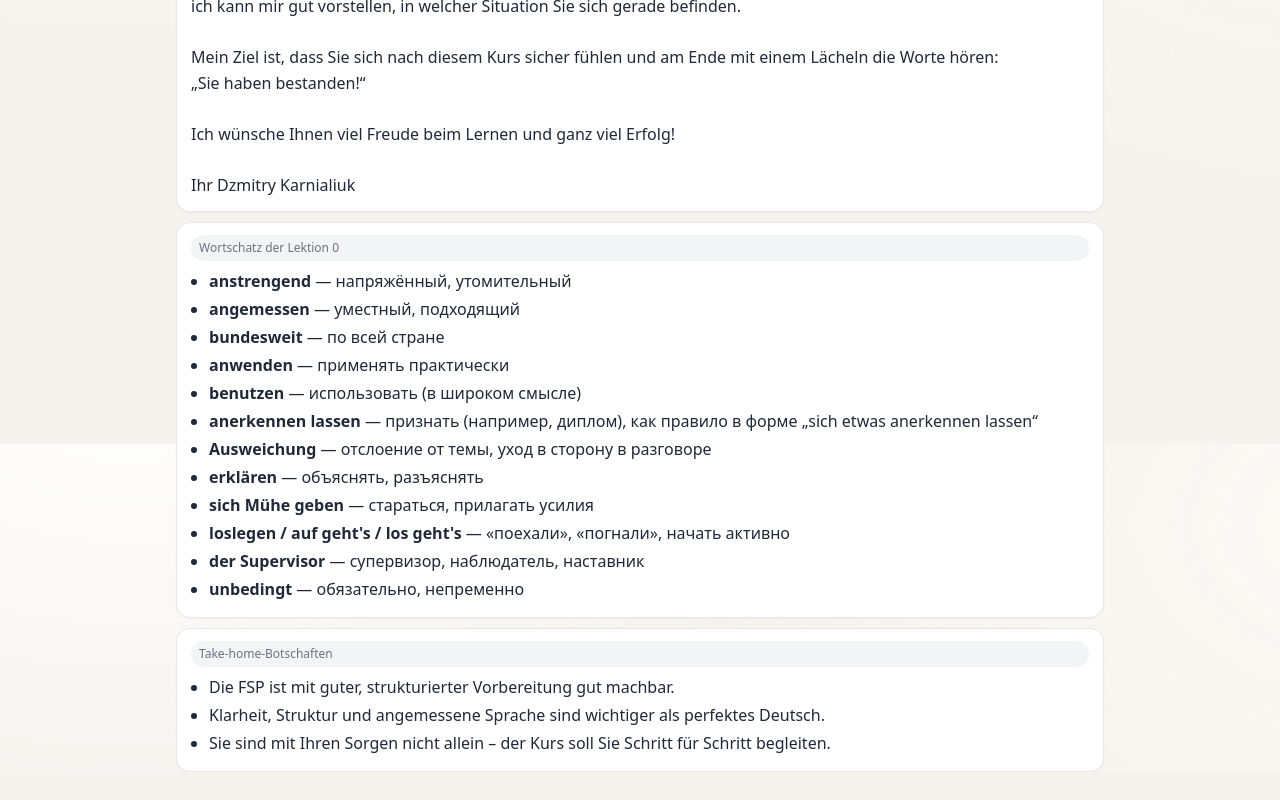
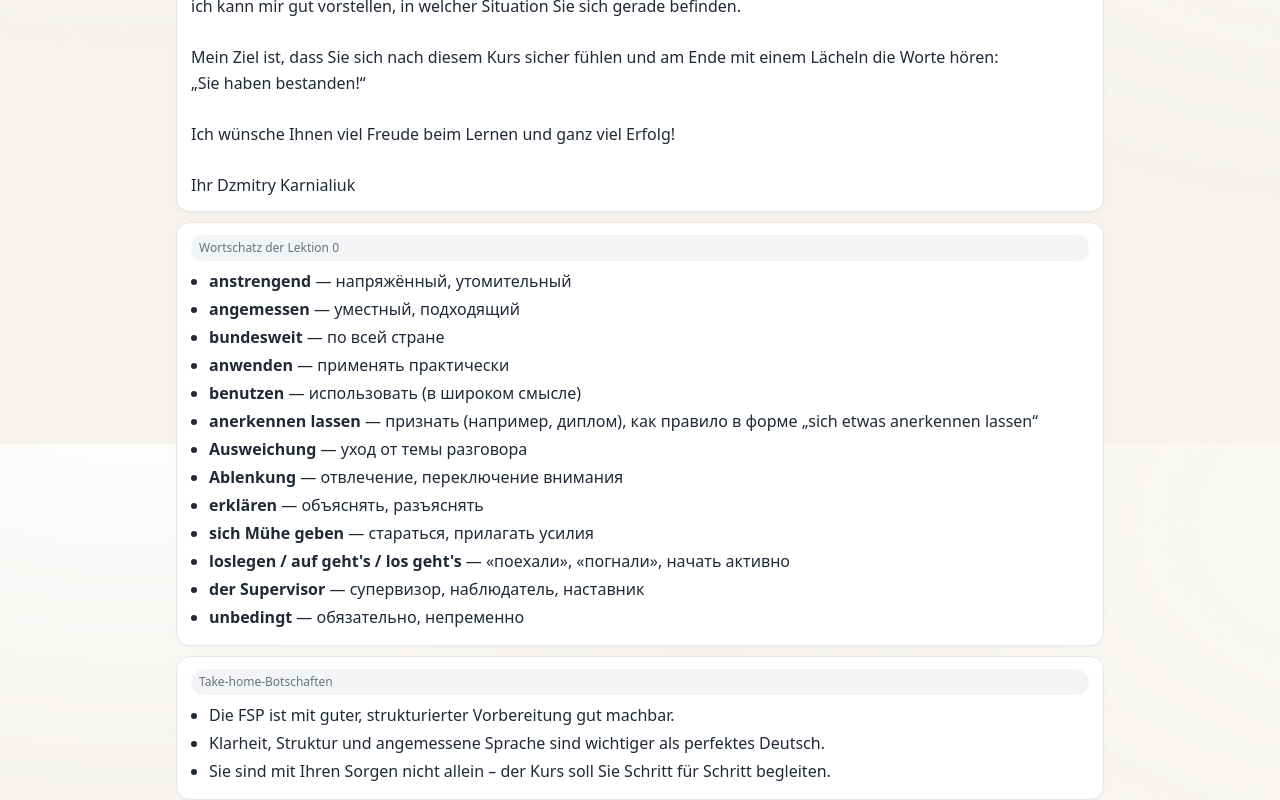
Before and after one commit to dzmitrykarnialiuk1907/vite-react, a React (Vite) app: page / in a window 1280 px wide. Shown: the part 1156-1956 px from the top of the page. Before the commit the page ends 1928 px from the top, so only its background shows below. Built offline with nearby package versions, Linux system fonts and the light colour scheme.

Commit message:
Update data.ts

```diff
--- a/src/data.ts
+++ b/src/data.ts
@@ -66,9 +66,13 @@ export const LECTURES: Lecture[] = [
             ru: "признать (например, диплом), как правило в форме „sich etwas anerkennen lassen“"
           },
           {
-            de: "Ausweichung",
-            ru: "отслоение от темы, уход в сторону в разговоре"
-          },
+      de: "Ausweichung",
+      ru: "уход от темы разговора"
+    },
+    {
+      de: "Ablenkung",
+      ru: "отвлечение, переключение внимания"
+    },
           { de: "erklären", ru: "объяснять, разъяснять" },
           { de: "sich Mühe geben", ru: "стараться, прилагать усилия" },
           {
```
